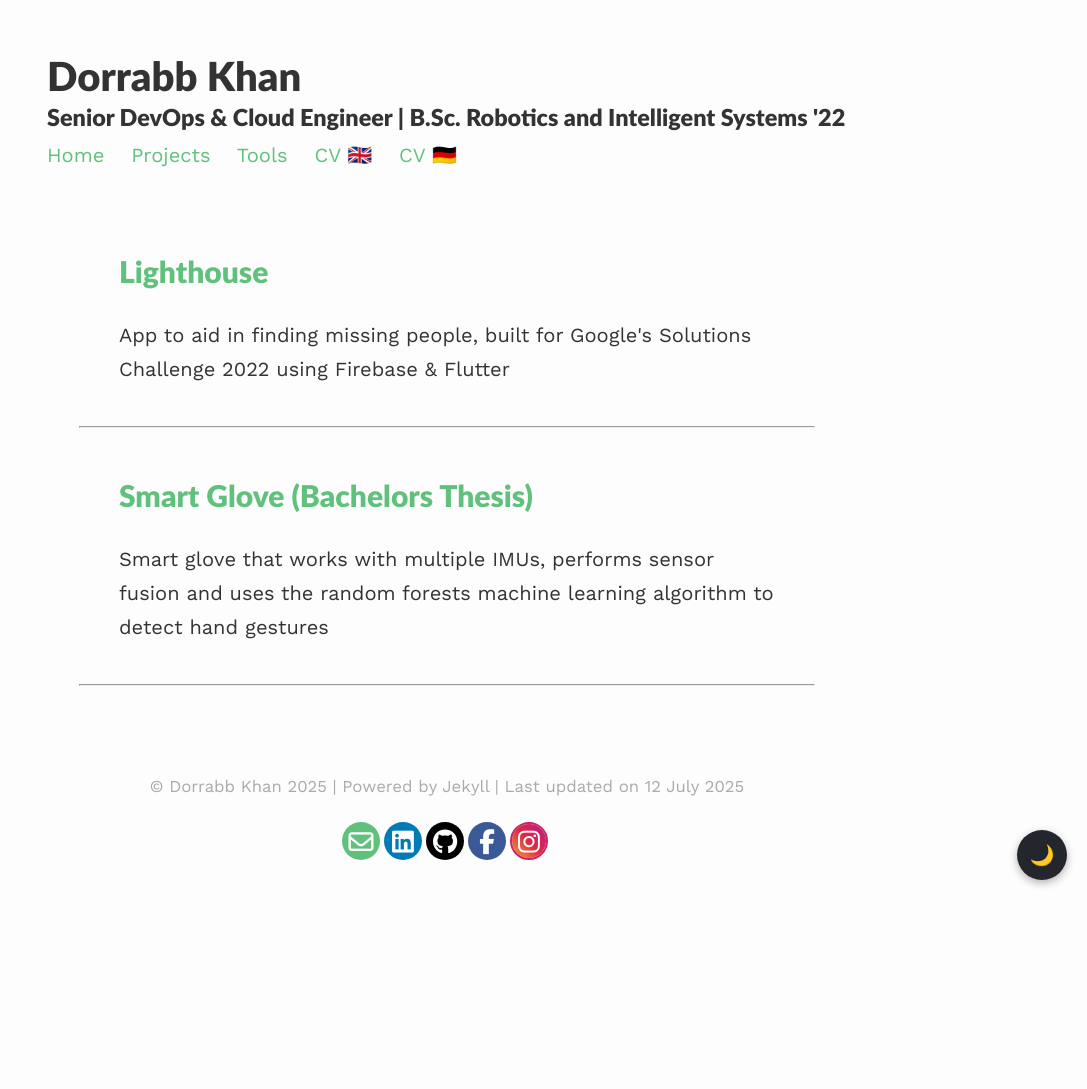
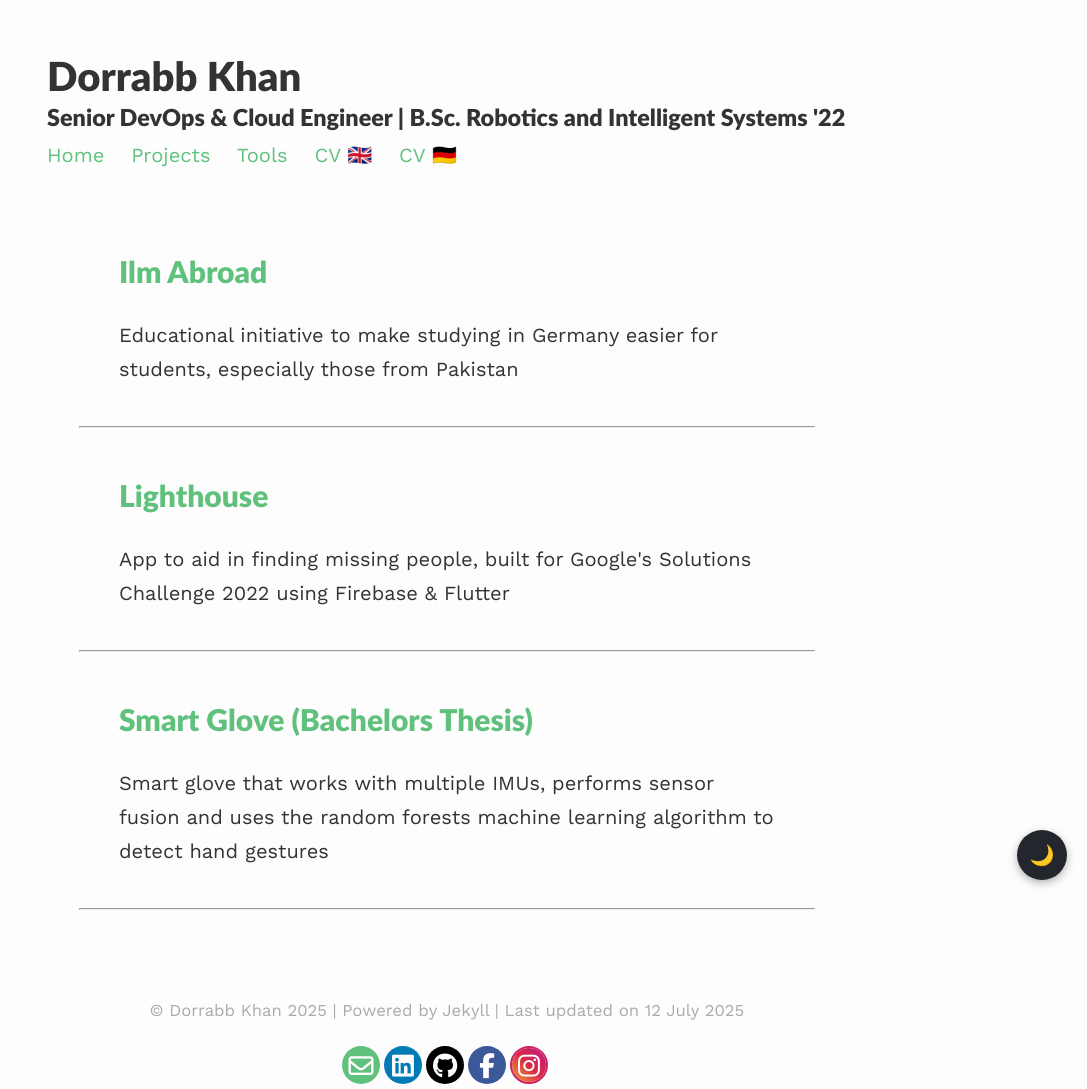
Before and after one commit to dorrabbkhan/dorrabbkhan.github.io, a Jekyll site: the page built from _pages/projects.md, in a window 1280 px wide. Shown: the whole page, without its empty margins (193-1280 px from the left). Built offline with Jekyll 4.4.1, drawn with Linux system fonts in a browser that asks for light colours; before the commit the page ends 980 px from its top, so only the background shows below that.

Commit message:
Add Ilm Abroad project

```diff
--- a/_config.yml
+++ b/_config.yml
@@ -40,6 +40,7 @@ collections:
     output: true
     permalink: /projects/:name/
     order:
+      - ilm-abroad.md
       - lighthouse.md
       - smart-glove.md
 
--- /dev/null
+++ b/_projects/ilm-abroad.md
@@ -0,0 +1,18 @@
+---
+layout: project
+title: Ilm Abroad
+description: Educational initiative to make studying in Germany easier for students, especially those from Pakistan
+---
+
+In 2025 I co-founded Ilm Abroad, an educational guidance platform designed to make studying in Germany super easy for students, especially those from Pakistan. Think of it as a friendly guide as well as a personal consultation service that walks you through everything from picking the right university to getting your visa to study at one of Germany's often free public universities. Basically, we are trying to make it way less complicated to pursue higher education in Germany.
+
+### Connect with us!
+
+<div style="display: flex; gap: 25px; font-size: 2.5em; justify-content: center; margin-top: 20px;">
+  <a href="https://ilm-abroad.com" target="_blank" aria-label="Ilm Abroad Website" style="color: #4a4a4a; text-decoration: none;">
+    <i class="fas fa-info-circle"></i> </a>
+  <a href="https://facebook.com/ilmabroad" target="_blank" aria-label="Ilm Abroad on Facebook" style="color: #3b5998; text-decoration: none;">
+    <i class="fab fa-facebook-square"></i> </a>
+  <a href="https://instagram.com/ilmabroadpk" target="_blank" aria-label="Ilm Abroad on Instagram" style="color: #E1306C; text-decoration: none;">
+    <i class="fab fa-instagram-square"></i> </a>
+</div>
```
Also changed, not shown: _tools/how-many-layers.md (+0 -5 lines).
